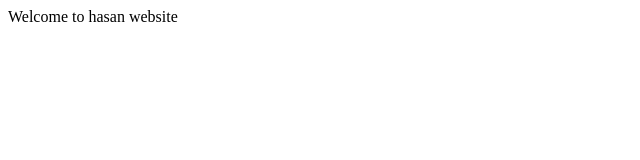
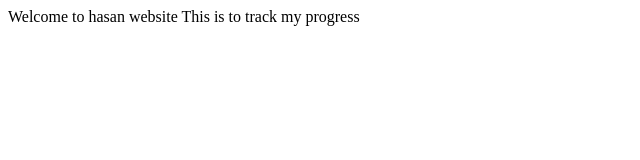
Before and after one commit to moody415/github-projects, a plain HTML site: page indexs.html in a window 1280 px wide. Shown: the whole page, without its empty margins (0-640 px from the left). Drawn offline with Linux system fonts and the light colour scheme.

Commit message:
progress

```diff
--- a/indexs.html
+++ b/indexs.html
@@ -6,6 +6,7 @@
     </head>
     <body>
         Welcome to hasan website
+        This is to track my progress
 
     </body>
 
```
